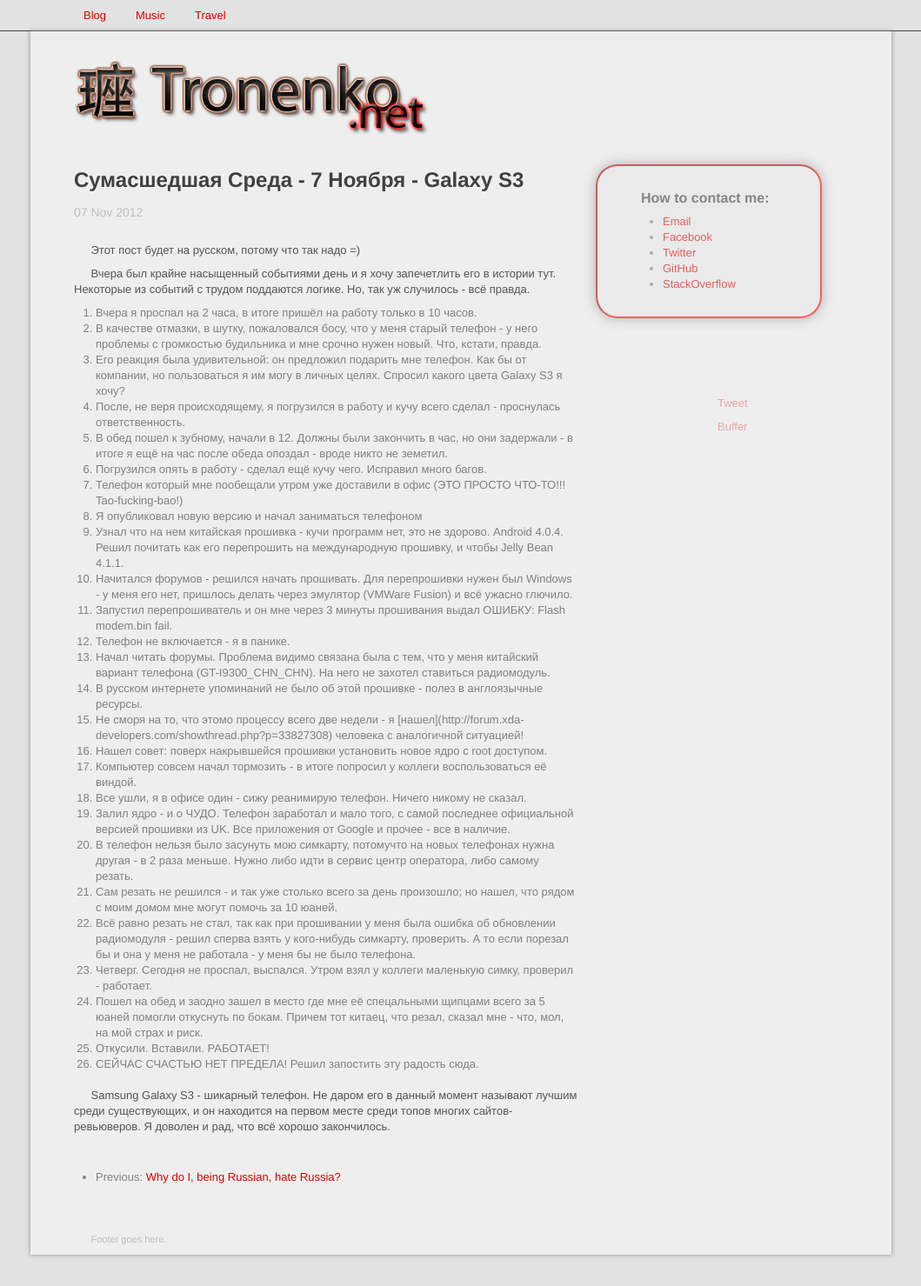
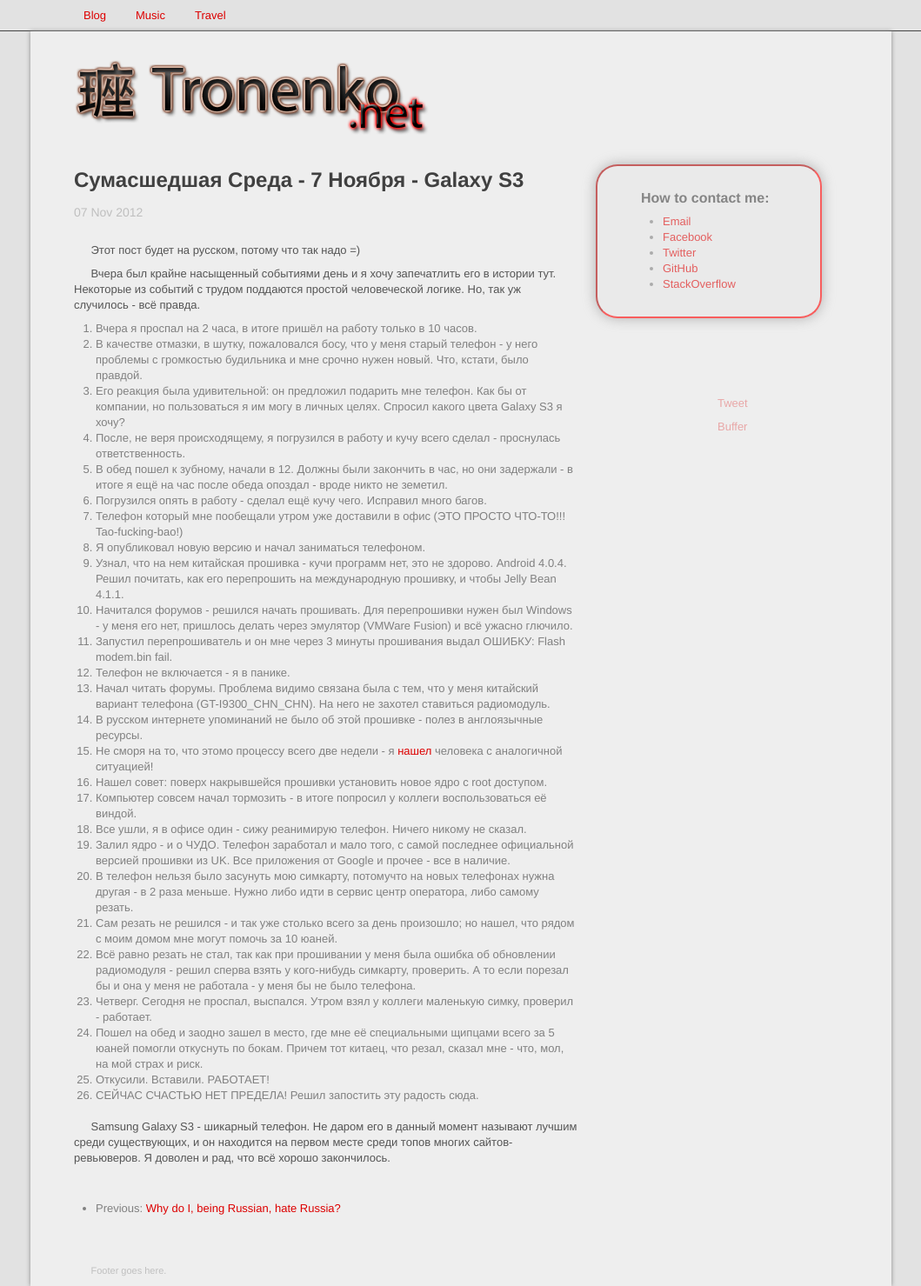
Before and after one commit to morphium/morphium.github.com, a Jekyll site: the page built from _posts/2012-11-07-crazy-wednesday-flashing-galaxy-s3.markdown, in a window 1280 px wide. Shown: the whole page at 87% size, without its empty margins (110-1169 px from the left). Built offline with Jekyll 4.4.1, drawn with Linux system fonts in a browser that asks for light colours; nearby versions of some CDN libraries; comment, search, counter and statistics services are not loaded.

Commit message:
galaxy s3 note edited 5

```diff
--- a/_posts/2012-11-07-crazy-wednesday-flashing-galaxy-s3.markdown
+++ b/_posts/2012-11-07-crazy-wednesday-flashing-galaxy-s3.markdown
@@ -5,25 +5,25 @@
 
 Этот пост будет на русском, потому что так надо =)
 
-Вчера был крайне насыщенный событиями день и я хочу запечетлить его в истории тут.
-Некоторые из событий с трудом поддаются логике. Но, так уж случилось - всё правда.
+Вчера был крайне насыщенный событиями день и я хочу запечатлить его в истории тут.
+Некоторые из событий с трудом поддаются простой человеческой логике. Но, так уж случилось - всё правда.
 
 <ol>
 <li>Вчера я проспал на 2 часа, в итоге пришёл на работу только в 10 часов.</li>
-<li>В качестве отмазки, в шутку, пожаловался босу, что у меня старый телефон - у него проблемы с громкостью будильника и мне срочно нужен новый. Что, кстати, правда. </li>
+<li>В качестве отмазки, в шутку, пожаловался босу, что у меня старый телефон - у него проблемы с громкостью будильника и мне срочно нужен новый. Что, кстати, было правдой. </li>
 <li>Его реакция была удивительной: он предложил подарить мне телефон. Как бы от компании, но пользоваться я им могу в личных целях. Спросил какого цвета Galaxy S3 я хочу? </li>
 <li>После, не веря происходящему, я погрузился в работу и кучу всего сделал - проснулась ответственность. </li>
 <li>В обед пошел к зубному, начали в 12. Должны были закончить в час, но они задержали - в итоге я ещё на час после обеда опоздал - вроде никто не земетил. </li>
 <li>Погрузился опять в работу - сделал ещё кучу чего. Исправил много багов. </li>
 <li>Телефон который мне пообещали утром уже доставили в офис (ЭТО ПРОСТО ЧТО-ТО!!! Tao-fucking-bao!) </li>
-<li>Я опубликовал новую версию и начал заниматься телефоном </li>
-<li>Узнал что на нем китайская прошивка - кучи программ нет, это не здорово. Android 4.0.4. Решил почитать как его перепрошить на международную прошивку, и чтобы Jelly Bean 4.1.1. </li>
+<li>Я опубликовал новую версию и начал заниматься телефоном. </li>
+<li>Узнал, что на нем китайская прошивка - кучи программ нет, это не здорово. Android 4.0.4. Решил почитать, как его перепрошить на международную прошивку, и чтобы Jelly Bean 4.1.1. </li>
 <li>Начитался форумов - решился начать прошивать. Для перепрошивки нужен был Windows - у меня его нет, пришлось делать через эмулятор (VMWare Fusion) и всё ужасно глючило. </li>
 <li>Запустил перепрошиватель и он мне через 3 минуты прошивания выдал ОШИБКУ: Flash modem.bin fail. </li>
 <li>Телефон не включается - я в панике. </li>
 <li>Начал читать форумы. Проблема видимо связана была с тем, что у меня китайский вариант телефона (GT-I9300_CHN_CHN). На него не захотел ставиться радиомодуль. </li>
 <li>В русском интернете упоминаний не было об этой прошивке - полез в англоязычные ресурсы. </li>
-<li>Не сморя на то, что этомо процессу всего две недели - я [нашел](http://forum.xda-developers.com/showthread.php?p=33827308) человека с аналогичной ситуацией! </li>
+<li>Не сморя на то, что этомо процессу всего две недели - я <a href="http://forum.xda-developers.com/showthread.php?p=33827308">нашел</a> человека с аналогичной ситуацией! </li>
 <li>Нашел совет: поверх накрывшейся прошивки установить новое ядро с root доступом. </li>
 <li>Компьютер совсем начал тормозить - в итоге попросил у коллеги воспользоваться её виндой. </li>
 <li>Все ушли, я в офисе один - сижу реанимирую телефон. Ничего никому не сказал. </li>
@@ -32,7 +32,7 @@
 <li>Сам резать не решился - и так уже столько всего за день произошло; но нашел, что рядом с моим домом мне могут помочь за 10 юаней. </li>
 <li>Всё равно резать не стал, так как при прошивании у меня была ошибка об обновлении радиомодуля - решил сперва взять у кого-нибудь симкарту, проверить. А то если порезал бы и она у меня не работала - у меня бы не было телефона. </li>
 <li>Четверг. Сегодня не проспал, выспался. Утром взял у коллеги маленькую симку, проверил - работает. </li>
-<li>Пошел на обед и заодно зашел в место где мне её спецальными щипцами всего за 5 юаней помогли откуснуть по бокам. Причем тот китаец, что резал, сказал мне - что, мол, на мой страх и риск. </li>
+<li>Пошел на обед и заодно зашел в место, где мне её специальными щипцами всего за 5 юаней помогли откуснуть по бокам. Причем тот китаец, что резал, сказал мне - что, мол, на мой страх и риск. </li>
 <li>Откусили. Вставили. РАБОТАЕТ! </li>
 <li>СЕЙЧАС СЧАСТЬЮ НЕТ ПРЕДЕЛА! Решил запостить эту радость сюда. </li>
 </ol>
```
